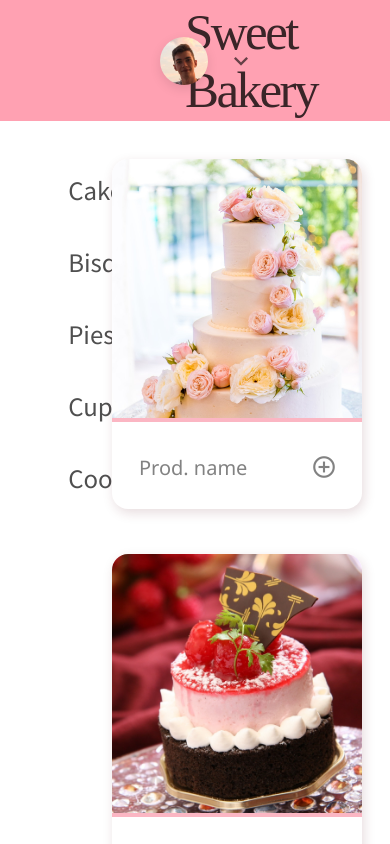
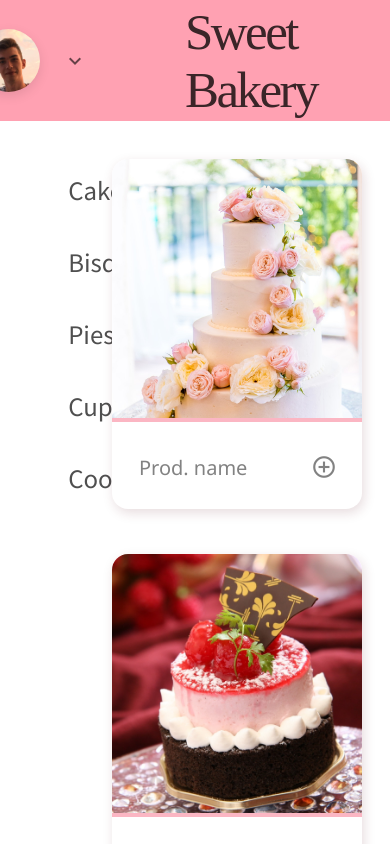
Before and after one commit to Dender46/sweet-bakery, a React (Create React App) app: page / in a window 390 px wide. Shown: the top 844 px of the page. Built offline with nearby package versions, Linux system fonts and the light colour scheme; a web font is replaced by a local one.

Commit message:
Remove responsiveness from avatar.css

```diff
--- a/src/components/Avatar.css
+++ b/src/components/Avatar.css
@@ -28,19 +28,3 @@
   margin:         0;
 	color: 					#664047;
 }
-
-@media (max-width: 1600px) {
-  .Avatar {
-    width: 95px;
-    right: 135px;
-  }
-
-  .avatar-icon {
-    width: 		48px;
-    height:		48px;
-  }
-
-  .down-arrow.material-icons.expand_more {
-    font-size:   28px;
-  }
-}
```
